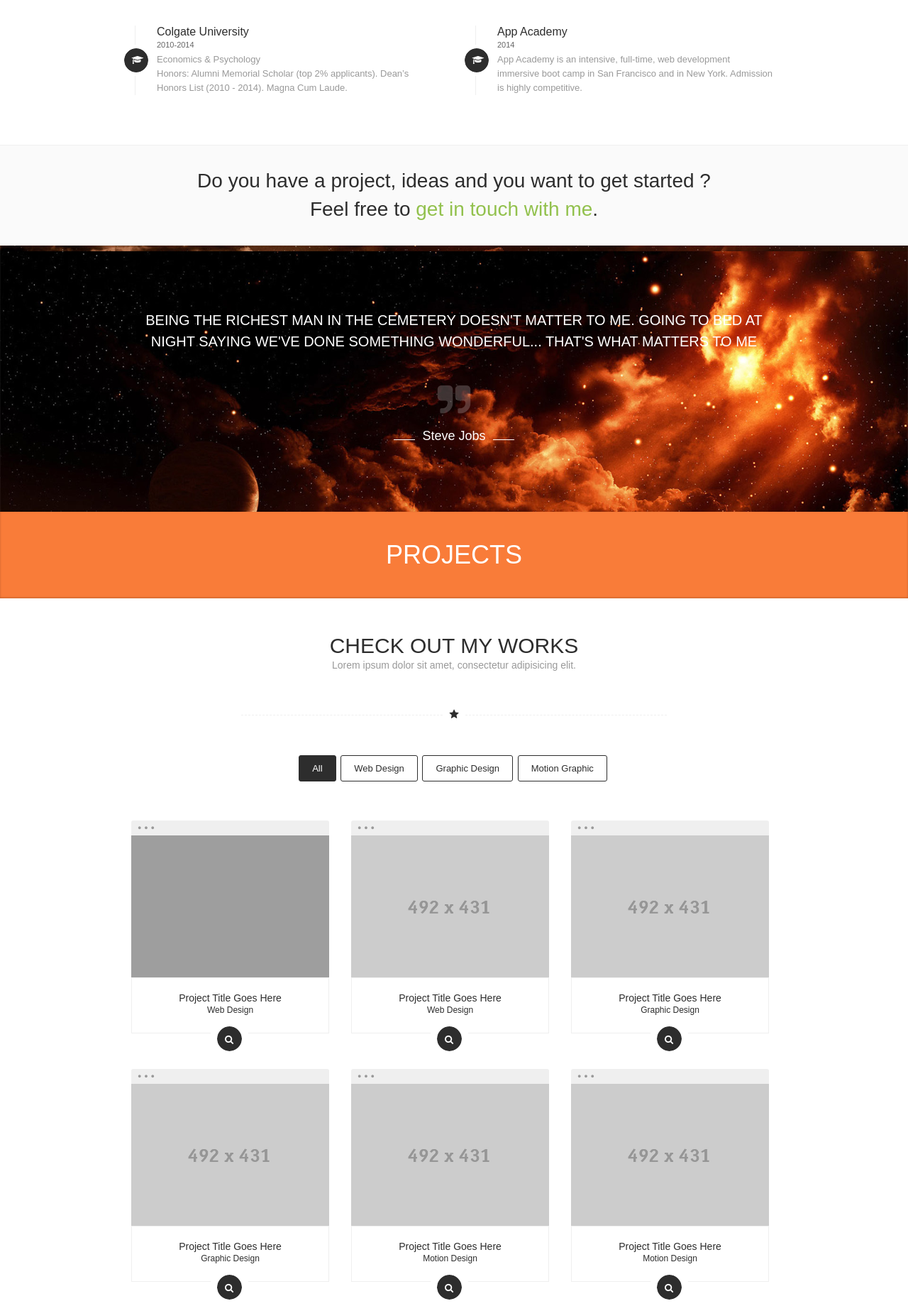
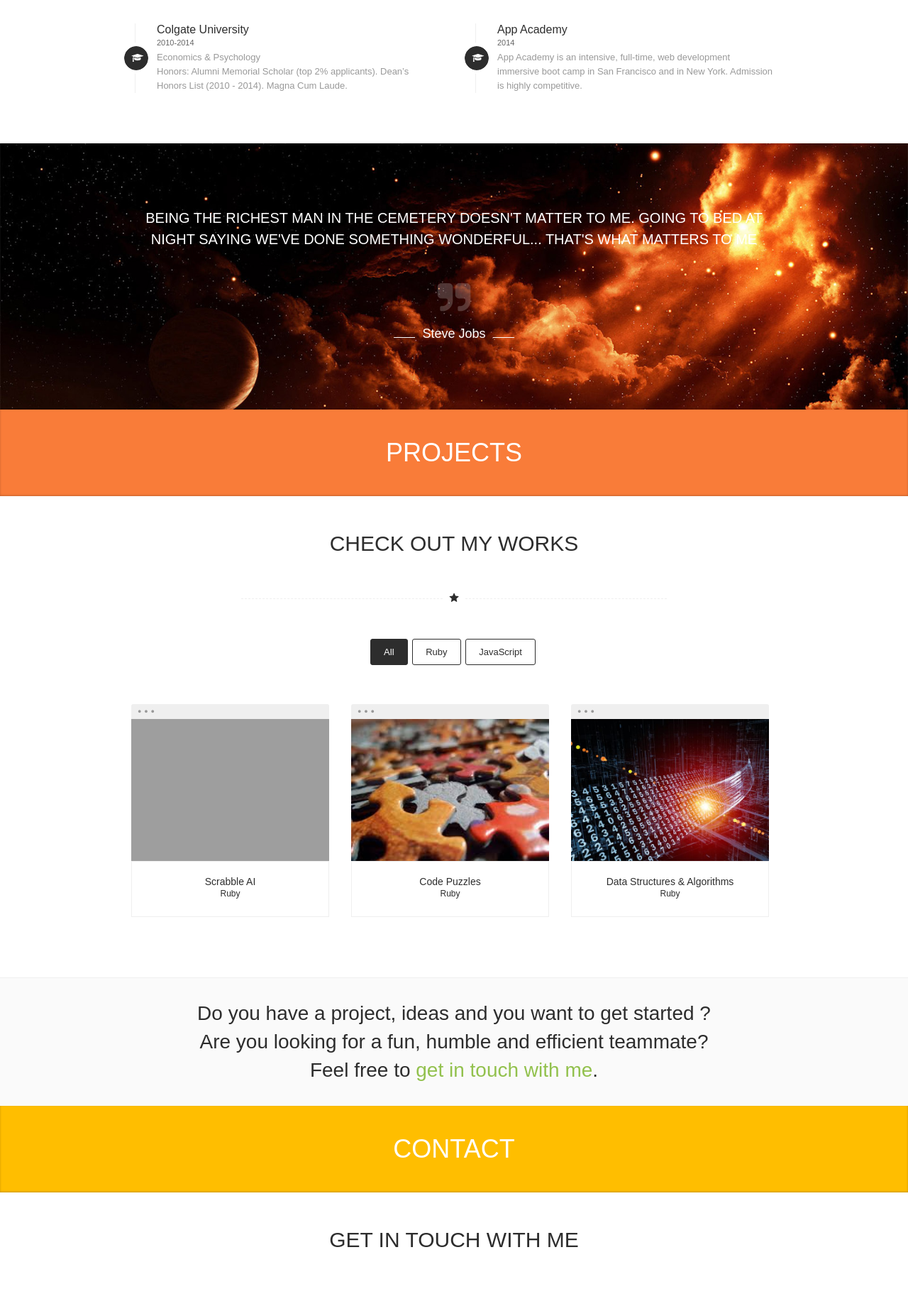
Before and after one commit to linhbui/my_website, a PHP site: page / in a window 1280 px wide. Shown: the part 3520-5360 px from the top of the page at 71% size. Run offline with PHP 8.4, Linux system fonts and the light colour scheme; grey boxes are pictures that could not be loaded.

Commit message:
Almost finish - added projects

```diff
--- a/HTML/css/main.css
+++ b/HTML/css/main.css
@@ -530,7 +530,7 @@ nav#mainNav  .active{
 
 .getBtn {
     position: absolute;
-    top: 100%;;
+    top: 105%;;
 	left: 43.5%;;
 }
 
@@ -769,6 +769,11 @@ nav#mainNav  .active{
 
 .info a{
 	color:#999999;
+}
+
+.info h3{
+	color: #000;
+	font-size: 15px;
 }
 
 
--- a/HTML/index.html
+++ b/HTML/index.html
@@ -302,11 +302,11 @@
 								<div class="info">
 								<ul>
 									<li><div class="ico"><i class="icon-mail"></i></div>
-									<p>Email : mail@linhbui.co </p></li>
+									<h3>mail@linhbui.me </h3></li>
 									<li><div class="ico"><i class="icon-phone"></i></div>
-									<p>Tel : + 1 315-294-0296</p></li>
-									<li><div class="ico"><i class="icon-link"></i></div>
-										<p>Website : <a href="#">www.linhbui.me</a></p></li>
+									<h3>+ 1 315-294-0296</h3></li>
+									<li><div class="ico"><i class="icon-globe"></i></div>
+										<h3>www.linhbui.me</h3></li>
 								</ul>
 								</div>
 								<!--End info-->
@@ -442,13 +442,6 @@
 							</div>
 							<!--End holder 960-->
 
-							<!--Call to action area-->
-							<div class="cta">
-								<p>Do you have a project, ideas and you want to get started ?<br>
-									 Feel free to <a href="#contact">get in touch with me</a>.</p>
-							</div>
-							<!--End call to action area-->
-
 							</section>
 							<!--End resume section-->
 
@@ -540,7 +533,6 @@
 									<!--Inner title-->
 									<div class="innerTitle">
 										<h1> check out my works</h1>
-										<p>Lorem ipsum dolor sit amet, consectetur adipisicing elit.</p>
 									</div>
 									<!--End inner title-->
 
@@ -554,9 +546,11 @@
 								<div class="filterNav">
 									<ul id="category" class="filter">
 										<li class="all current"><a href="#">All</a></li>
-										<li class="catWeb"><a href="#">Web Design</a></li>
-										<li class="catGraphic"><a href="#">Graphic Design</a></li>
-										<li class="catMotion"><a class="last" href="#">Motion Graphic</a></li>
+	<!-- catRuby, catJavaScript: categories of work. So when the navigate button is clicked, the works are sorted the right way -->
+										<li class="catRuby"><a href="#">Ruby</a></li>
+										<li class="catJavaScript"><a href="#">JavaScript</a></li>
+		<!-- Probably later use			<li class="catGraphic"><a href="#">Graphic Design</a></li>
+										<li class="catMotion"><a class="last" href="#">Motion Graphic</a></li> -->
 									</ul>
 									</div>
 								<!-- End filter nav -->
@@ -569,52 +563,52 @@
 											<ul class="portfolio clearfix ">
 
 
-												<li data-id="id-1" data-type="catWeb" class="item  ">
+												<li data-id="id-1" data-type="catRuby" class="item  ">
 													<div class="browserBar">
 														<span class="browserDot"></span>
 														 <span class="browserDot"></span>
 														 <span class="browserDot"></span>
 													 </div>
 													<div class="folioImg">
-													<img src="images/portfolioImages/work1.jpg" alt="" />
+													<a href="https://github.com/linhbui/Scrabble"><img src="images/portfolioImages/work1.jpg" alt="" /></a>
 													</div>
 
 
-												<div class="workDesc"><h3>Project Title Goes Here<br><span>Web Design</span></h3>
-													<a class="prev" href="images/portfolioImages/workLarge.jpg"><i class="icon-search"></i></a></div>
+												<div class="workDesc"><h3>Scrabble AI<br><span>Ruby</span></h3>
+											<!--		<a class="prev" href="images/portfolioImages/workLarge.jpg"><i class="icon-search"></i></a></div> --> <!-- for larger image of the porfolio-->
 
 
 												</li>
 
-												<li data-id="id-2" data-type="catWeb" class="item ">
+												<li data-id="id-2" data-type="catRuby" class="item ">
 													<div class="browserBar">
 														<span class="browserDot"></span>
 														 <span class="browserDot"></span>
 														 <span class="browserDot"></span>
 													 </div>
 													<div class="folioImg">
-													<img src="images/portfolioImages/work2.jpg" alt="" />
+													<a href="https://github.com/linhbui/Euler-Uva-CodeAbbey"><img src="images/portfolioImages/work2.jpg" alt="" /></a>
 													</div>
-													<div class="workDesc"><h3>Project Title Goes Here<br><span>Web Design</span></h3>
-														<a class="prev" href="images/portfolioImages/workLarge.jpg"><i class="icon-search"></i></a></div>
+													<div class="workDesc"><h3>Code Puzzles<br><span>Ruby</span></h3>
+											<!--		<a class="prev" href="images/portfolioImages/workLarge.jpg"><i class="icon-search"></i></a></div> -->
 
 												</li>
 
-												<li data-id="id-3" data-type="catGraphic" class="item ">
+												<li data-id="id-3" data-type="catRuby" class="item ">
 													<div class="browserBar">
 														<span class="browserDot"></span>
 														 <span class="browserDot"></span>
 														 <span class="browserDot"></span>
 													 </div>
 													<div class="folioImg">
-													<img src="images/portfolioImages/work3.jpg" alt="" />
+													<a href="https://github.com/linhbui/Structures-Algorithms"><img src="images/portfolioImages/work3.jpg" alt="" /></a>
 													</div>
-													<div class="workDesc"><h3>Project Title Goes Here<br><span>Graphic Design</span></h3>
-														<a class="prev" href="images/portfolioImages/workLarge.jpg"><i class="icon-search"></i></a></div>
+													<div class="workDesc"><h3>Data Structures & Algorithms<br><span>Ruby</span></h3>
+											<!--		<a class="prev" href="images/portfolioImages/workLarge.jpg"><i class="icon-search"></i></a></div> -->
 
 												</li>
-
-												<li data-id="id-4" data-type="catGraphic" class="item ">
+<!-- for further projects
+												<li data-id="id-4" data-type="catJavaScript" class="item ">
 													<div class="browserBar">
 														<span class="browserDot"></span>
 														 <span class="browserDot"></span>
@@ -628,7 +622,7 @@
 
 												</li>
 
-												<li data-id="id-5" data-type="catMotion" class="item ">
+												<li data-id="id-5" data-type="catJavaScript" class="item ">
 													<div class="browserBar">
 														<span class="browserDot"></span>
 														 <span class="browserDot"></span>
@@ -697,7 +691,7 @@
 													<div class="workDesc"><h3>Project Title Goes Here<br><span>Graphic Design</span></h3>
 														<a class="prev" href="images/portfolioImages/workLarge.jpg"><i class="icon-search"></i></a></div>
 
-													</li>
+													</li> -->
 									</ul>
 									<!--End portfolio-->
 									</div>
@@ -711,21 +705,28 @@
 									</div>
 								<!--Holder 960-->
 
+
 								</section>
 								<!--End portfolio section-->
+								<!--Call to action area-->
+								<div class="cta">
+									<p>Do you have a project, ideas and you want to get started ?<br>
+										Are you looking for a fun, humble and efficient teammate?<br>
+										 Feel free to <a href="#contact">get in touch with me</a>.</p>
+								</div>
+								<!--End call to action area-->
 
 
 
 
 				<!--Contact section-->
-				<section id="contact" class="clearfix section">
+				<section id="contact">
 
 
 
 					<!--Section title-->
 					<div class="secTitle">
 						<h1>contact</h1>
-						<p>Lorem ipsum dolor sit amet, consectetur selin du adipisicing elit<br> sed do eiusmod. Ut enim ad minim veniam.</p>
 
 					</div>
 					<!--End section title-->
--- a/HTML/send.php
+++ b/HTML/send.php
@@ -29,7 +29,7 @@ $msg .= "User IP : ".$_SERVER["REMOTE_ADDR"]."\r\n";
 $msg .= "Browser info : ".$_SERVER["HTTP_USER_AGENT"]."\r\n";
 $msg .= "User come from : ".$_SERVER["SERVER_NAME"];
 
-$recipient = "mail@linhbui.co";// Change the recipient email adress to your adrees
+$recipient = "linhbui@colgate.edu";// Change the recipient email adress to your adrees
 $sujet =  "Sender information";
 $mailheaders = "From: $email\r\nReply-To: $email\r\nReturn-Path: $email\r\n";
 
```
Also changed, not shown: HTML/images/portfolioImages/work2.jpg, HTML/images/portfolioImages/work3.jpg, 1 other file.
